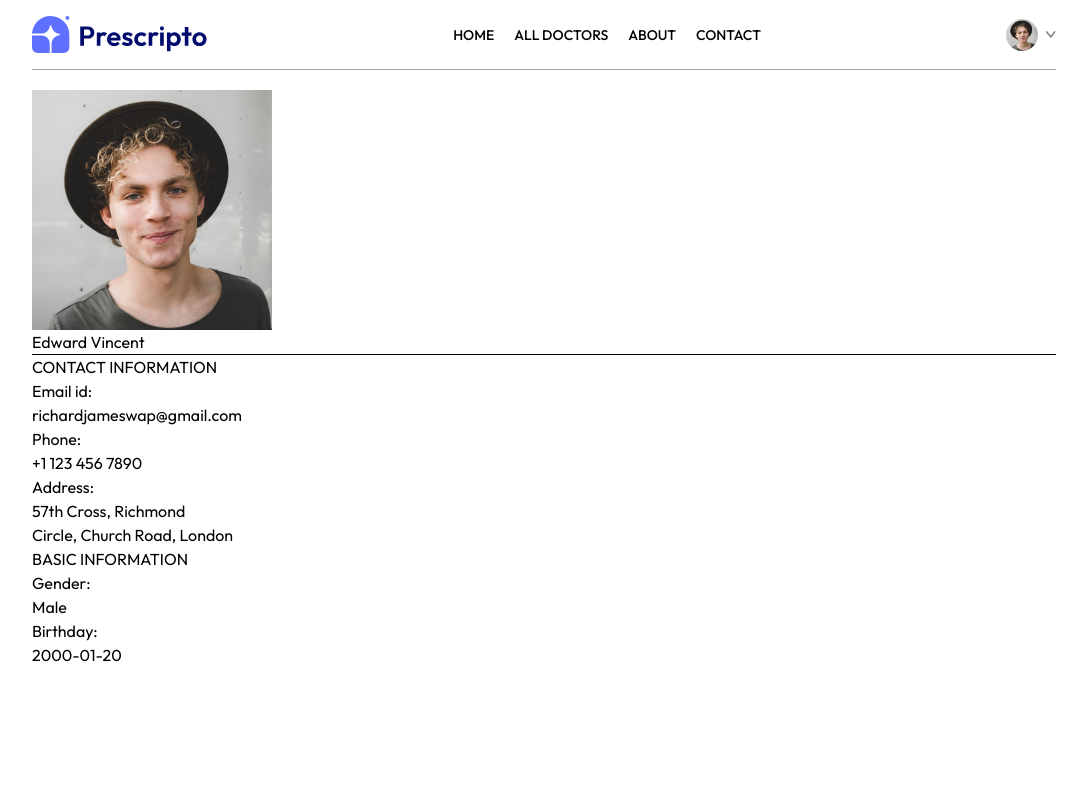
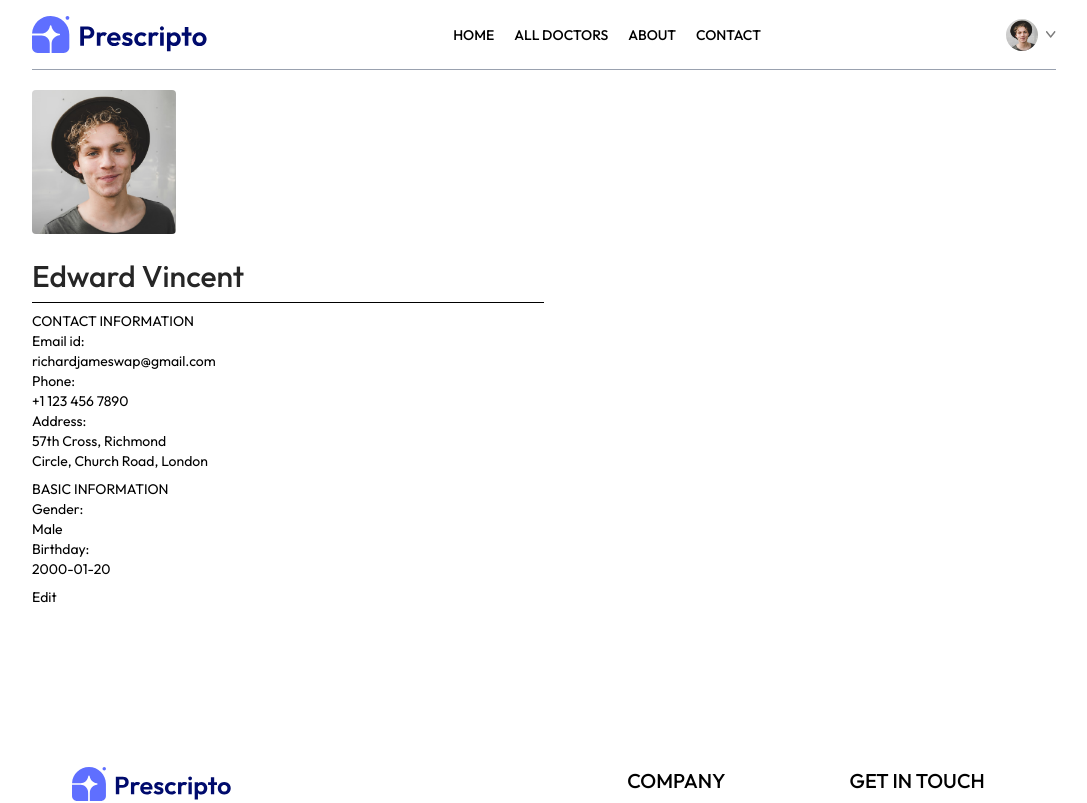
Before and after one commit to Dimaaap/doctor-appointments-site, a React (Vite) app: page /my-profile in a window 1280 px wide. Shown: the top 803 px of the page, without its empty margins (96-1183 px from the left). Built offline with nearby package versions, Linux system fonts and the light colour scheme; the HTML template or start-up script is replaced by a standard one.

Commit message:
Added new code in MyProfile

```diff
--- a/src/pages/MyProfile.jsx
+++ b/src/pages/MyProfile.jsx
@@ -18,11 +18,11 @@ const MyProfile = () => {
   const [isEdit, setIsEdit] = useState(false);
 
   return (
-    <div>
-      <img src={userData.image} alt="" />
+    <div className="max-w-lg flex flex-col gap-2 text-sm">
+      <img className="w-36 rounded" src={userData.image} alt="" />
 
       {isEdit ? (
-        <input
+        <input className="bg-gray-50 text-3xl font-medium max-w-60 mt-4"
           type="text"
           value={userData.name}
           onChange={(e) =>
@@ -30,7 +30,7 @@ const MyProfile = () => {
           }
         />
       ) : (
-        <p>{userData.name}</p>
+        <p className="font-medium text-3xl text-neutral-800 mt-4">{userData.name}</p>
       )}
 
       <hr />
@@ -112,6 +112,13 @@ const MyProfile = () => {
           : <p>{ userData.dob }</p> }
         </div>
       </div>
+      <div>
+          {
+            isEdit
+            ? <button onClick={() => setIsEdit(false)}>Save information</button>
+            : <button onClick={() => setIsEdit(true)}>Edit</button>
+          }
+      </div>
     </div>
   );
 };
```
